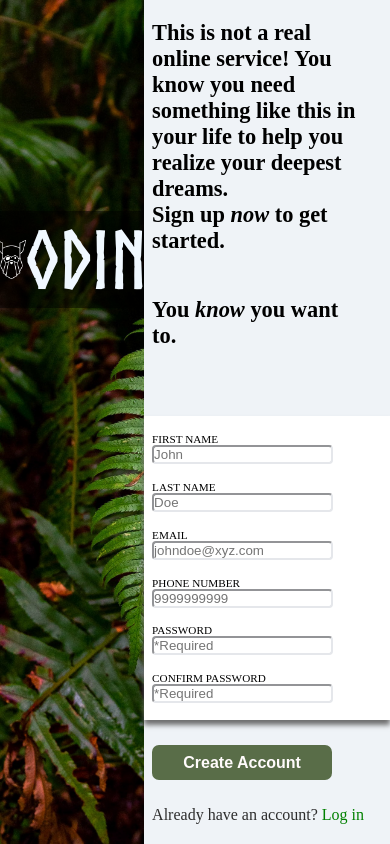
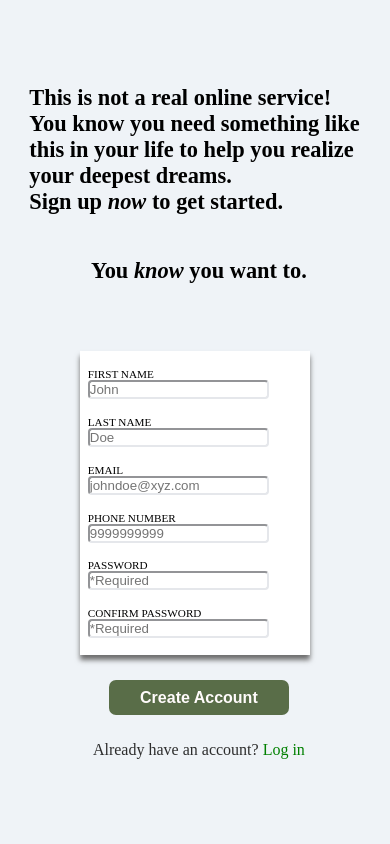
Before and after one commit to Harshalshirote2002/sign-up-form, a plain HTML site: page index.html in a window 390 px wide. Drawn offline with Linux system fonts and the light colour scheme.

Commit message:
Add media queries

```diff
--- a/styles.css
+++ b/styles.css
@@ -19,7 +19,7 @@ body{
 
 .sidebar{
     min-width: 37vw;
-    height: 100vh;
+    min-height: 100vh;
     background-image: url(./images/halie-west-unsplash.jpg);
     background-size: cover;
     background-repeat: no-repeat;
@@ -125,3 +125,24 @@ input:placeholder-shown{
     border-color: #E5E7EB;
     border-radius: 4px;
 }
+
+@media (max-width: 912px) {
+    .sidebar{
+        display: none;
+    }
+}
+
+@media (max-width: 600px) {
+    .sidebar{
+        display: none;
+    }
+    .row1{
+        align-items: center;
+    }
+    .row2{
+        align-items: center;
+    }
+    main{
+        align-items: center;
+    }
+}
```
